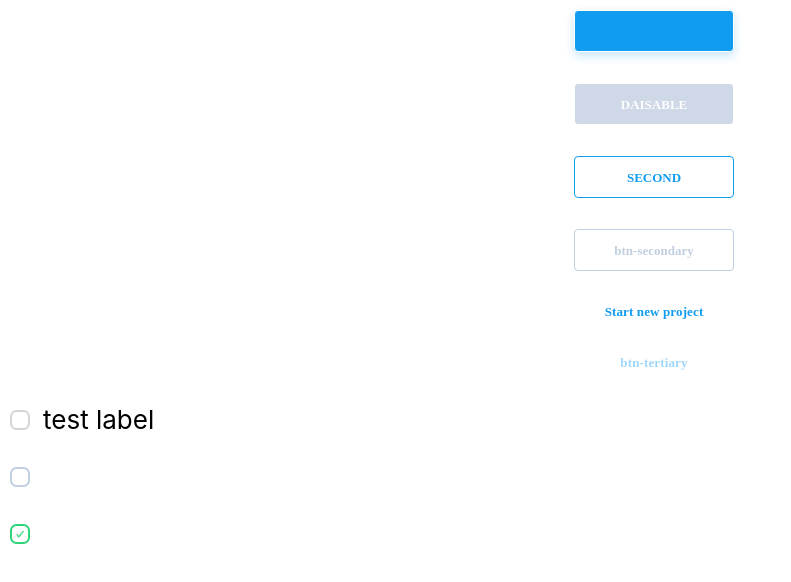
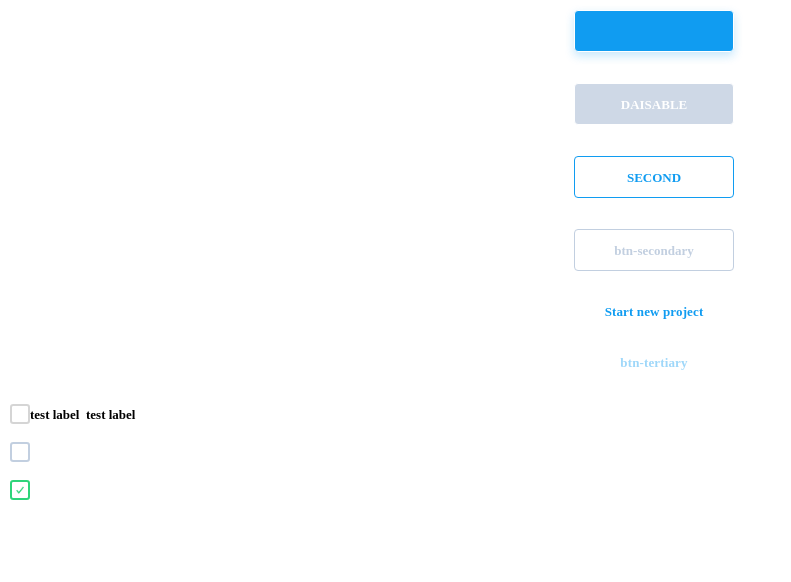
Before and after one commit to organizm/components-base, a React (Create React App) app: page / in a window 1280 px wide. Shown: the top 582 px of the page, without its empty margins (0-791 px from the left). Built offline with nearby package versions, Linux system fonts and the light colour scheme.

Commit message:
Add font poppins css, try make change of state leybel

```diff
--- a/src/App.js
+++ b/src/App.js
@@ -47,7 +47,7 @@ function App() {
           disabled={false}
           color="chek-success"
           checked={true}
-          // onChange="function"
+          // onChange={this.onChange}
           id="cb3"
         />
       </header>
--- a/src/components/button/Button.css
+++ b/src/components/button/Button.css
@@ -1,6 +1,12 @@
 * {
   margin: 0;
   padding: 0;
+}
+
+@font-face {
+  /* ім'я шрифта */
+  /* font-family: Poppins;  */
+  src: url("https://fonts.googleapis.com/css2?family=Poppins&display=swap"); /* шлях до файлу шрифта */
 }
 
 .btn-base {
--- a/src/components/checkbox/Checkbox.css
+++ b/src/components/checkbox/Checkbox.css
@@ -3,8 +3,19 @@
   padding: 0;
 }
 
+@font-face {
+  /* ім'я шрифта */
+  /* font-family: Poppins;  */
+  src: url("https://fonts.googleapis.com/css2?family=Poppins&display=swap"); /* шлях до файлу шрифта */
+}
+
 .checkbox {
   margin-bottom: 1em;
+  font-family: Poppins;
+  font-style: normal;
+  font-weight: 600;
+  font-size: 13px;
+  line-height: 19px;
 }
 
 .chek-base {
--- a/src/components/checkbox/Checkbox.jsx
+++ b/src/components/checkbox/Checkbox.jsx
@@ -6,9 +6,10 @@ import "./Checkbox.css";
 class CheckboxComponent extends React.PureComponent {
   constructor(props) {
     super(props);
-    this.state = {
-      onChange: () => {}
-    };
+    // Не викликати this.setState() тут!
+    this.state = {};
+    this.state.checked = this.props.checked;
+    this.state.label = this.props.label;
     this.onChange = this.onChange.bind(this);
   }
 
@@ -21,11 +22,25 @@ class CheckboxComponent extends React.PureComponent {
     if (this.props.onChange) {
       this.props.onChange(e);
     }
+
     // перевірка та виклик функції, пропса onChange є функція, значить її треба не повертати а викликати
     // в цю функцію треба передати поточне значення чекбокса.
     if (typeof this.props.onChange == "function") {
       this.props.onChange();
     }
+
+    this.setState({ checked: !this.state.checked });
+
+    // this.setState(state => ({
+    //   msg: !state.msg
+    // }));
+
+    if (this.props.onChange) {
+      this.setState({ msg: "Checked" });
+    } else {
+      this.setState({ msg: "Un-Checked" });
+    }
+    console.log("in checked", this.state.checked);
   }
 
   render() {
@@ -42,14 +57,17 @@ class CheckboxComponent extends React.PureComponent {
       size,
       onClick,
       checked,
-
+      msg,
       ...attributes
     } = this.props;
 
-    let checkClass = `${className} ${size} ${color}`;
-    // console.log("in stat", this.props.onChange);
+    console.log("this state", this.state);
+    console.log("in label", this.state.checked, id, msg);
+
+    const checkClass = `${className} ${size} ${color}`;
+
     return (
-      <div className="checkbox">
+      <div key={id} className="checkbox">
         <input
           type={type}
           name={id}
@@ -58,10 +76,13 @@ class CheckboxComponent extends React.PureComponent {
           size={size}
           disabled={disabled}
           defaultChecked={checked}
+          // onChange={() => this.setState({ checked: !this.state.checked })}
           onChange={this.onChange}
           {...attributes}
         />
+
         <label htmlFor={id}>
+          {this.state.msg || label}
           {!!label.length && <span className="check-lbl">{label}</span>}
         </label>
       </div>
@@ -78,7 +99,8 @@ CheckboxComponent.propTypes = {
   className: PropTypes.string,
   checked: PropTypes.bool,
   defaultChecked: PropTypes.bool,
-  label: PropTypes.string
+  label: PropTypes.string,
+  msg: PropTypes.string
 };
 
 CheckboxComponent.defaultProps = {
@@ -86,7 +108,8 @@ CheckboxComponent.defaultProps = {
   className: "chek-base",
   type: "checkbox",
   checked: false,
-  label: ""
+  label: "",
+  msg: ""
   // onChange: () => {}
 };
 
```
